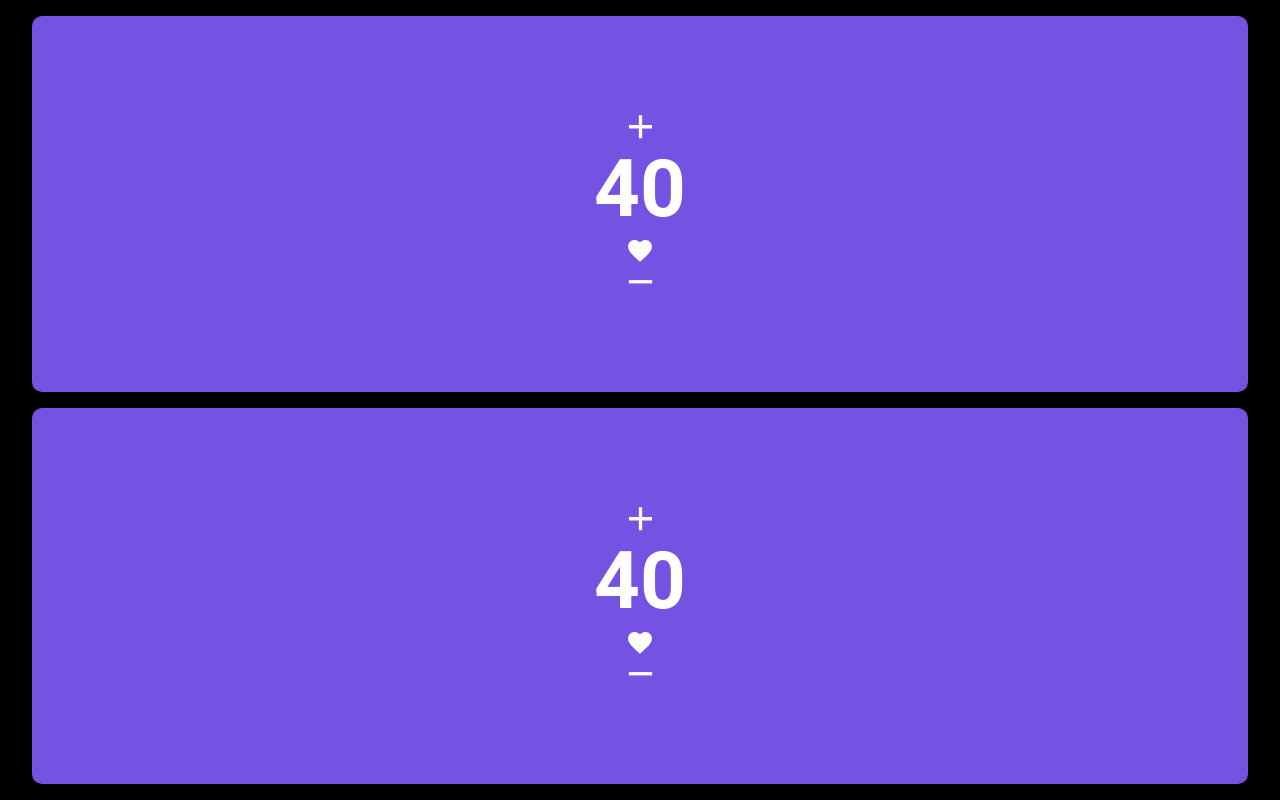
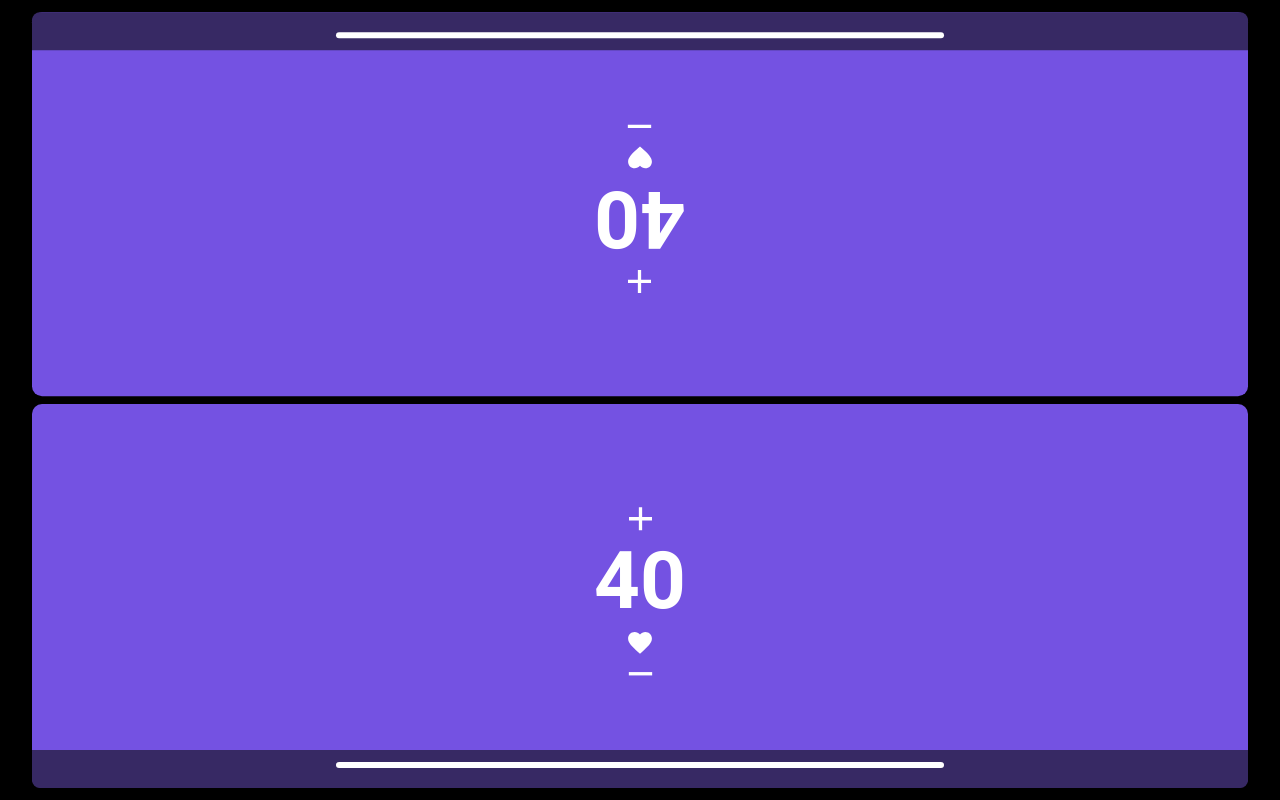
Before and after one commit to BrennoProjects/magic-counter, a React (Vite) app: page /Game in a window 1280 px wide. Built offline with nearby package versions, Linux system fonts and the light colour scheme.

Commit message:
add rotate optional to WrapperPlayer

```diff
--- a/src/components/PlayerCounter/index.tsx
+++ b/src/components/PlayerCounter/index.tsx
@@ -8,12 +8,13 @@ import PlusIcon from "../../assets/PlusIcon"
 
 
 interface PlayerCounterProps {
-
+rotate?: string,
 }
 
-const PlayerCounter: FC<PlayerCounterProps> = () => {
+const PlayerCounter: FC<PlayerCounterProps> = (props) => {
+  const {rotate='unset'} = props
   return (
-    <S.WrapperPlayer>
+    <S.WrapperPlayer rotate={rotate} >
       <S.WrapperText>
         <PlusIcon width={40} height={40} />
         <>
@@ -21,6 +22,9 @@ const PlayerCounter: FC<PlayerCounterProps> = () => {
         <HeartIcon width={30} height={30} />
         </>
         <MinusIcon width={40} height={40} />
+        <S.Drawer>
+          <S.Hr/>
+        </S.Drawer>
       </S.WrapperText>
     </S.WrapperPlayer>
   )
--- a/src/components/PlayerCounter/style.ts
+++ b/src/components/PlayerCounter/style.ts
@@ -1,21 +1,28 @@
 import styled from "styled-components";
 
-interface TextHud{
-  fontSize: string,
+interface TextHud {
+  fontSize: string;
 }
-export const WrapperPlayer = styled.div`
+interface WrapperPlayer {
+  rotate: string;
+}
+export const WrapperPlayer = styled.div<WrapperPlayer>`
   width: 95%;
-  height: 48%;
+  height: 49%;
   display: flex;
 
   flex-direction: column;
   justify-content: space-around;
   align-items: center;
+  position: relative;
 
-  background-color: ${({theme})=>theme.purple};
-  border-radius: 10px;
-
-`
+  background-color: ${({ theme }) => theme.purple};
+  border-top-left-radius: 10px;
+  border-top-right-radius: 10px;
+  border-bottom-left-radius: 10px;
+  border-bottom-right-radius: 10px;
+  transform: ${({ rotate }) => rotate || "unset"};
+`;
 export const WrapperText = styled.div`
   height: 100%;
   width: 50%;
@@ -23,12 +30,34 @@ export const WrapperText = styled.div`
   flex-direction: column;
   justify-content: center;
   align-items: center;
-`
+`;
+
 export const TextHud = styled.span<TextHud>`
-margin: 0;
+  margin: 0;
 
-font-family: ${({theme})=>theme.font};
-font-size: ${({fontSize})=> fontSize};
-color: ${({theme})=>theme.title};
-font-weight: 600;
-`
+  font-family: ${({ theme }) => theme.font};
+  font-size: ${({ fontSize }) => fontSize};
+  color: ${({ theme }) => theme.title};
+  font-weight: 600;
+`;
+
+export const Drawer = styled.div`
+  width: 100%;
+  height: 10%;
+  background-color: ${({ theme }) => theme.darkPurple};
+  position: absolute;
+  border-top-left-radius: 0px;
+  border-top-right-radius: 0px;
+  border-bottom-left-radius: 8px;
+  border-bottom-right-radius: 8px;
+  bottom: 0px;
+`;
+
+export const Hr = styled.hr`
+  width: 50%;
+  height: 6px;
+  background-color: ${({ theme }) => theme.title};
+  margin-top: 12px;
+  border-radius: 50px;
+  border: none;
+`;
```
